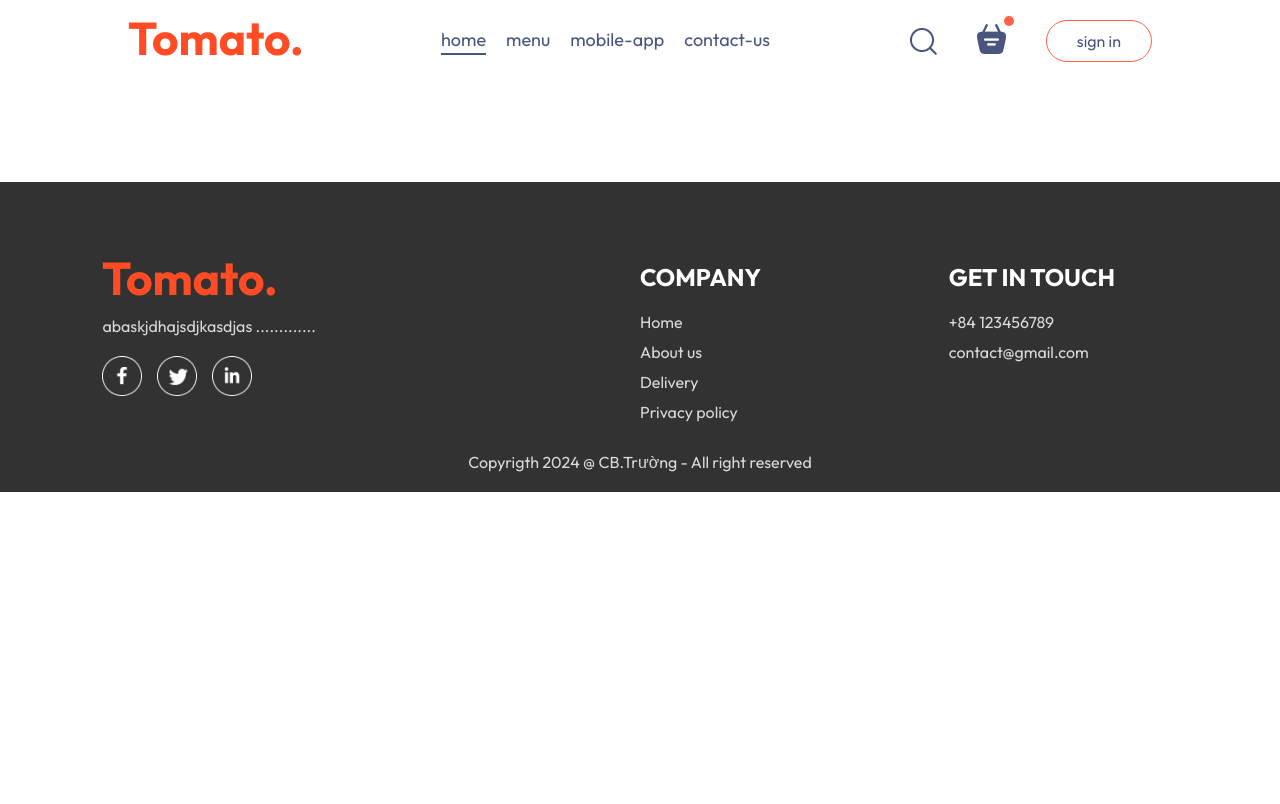
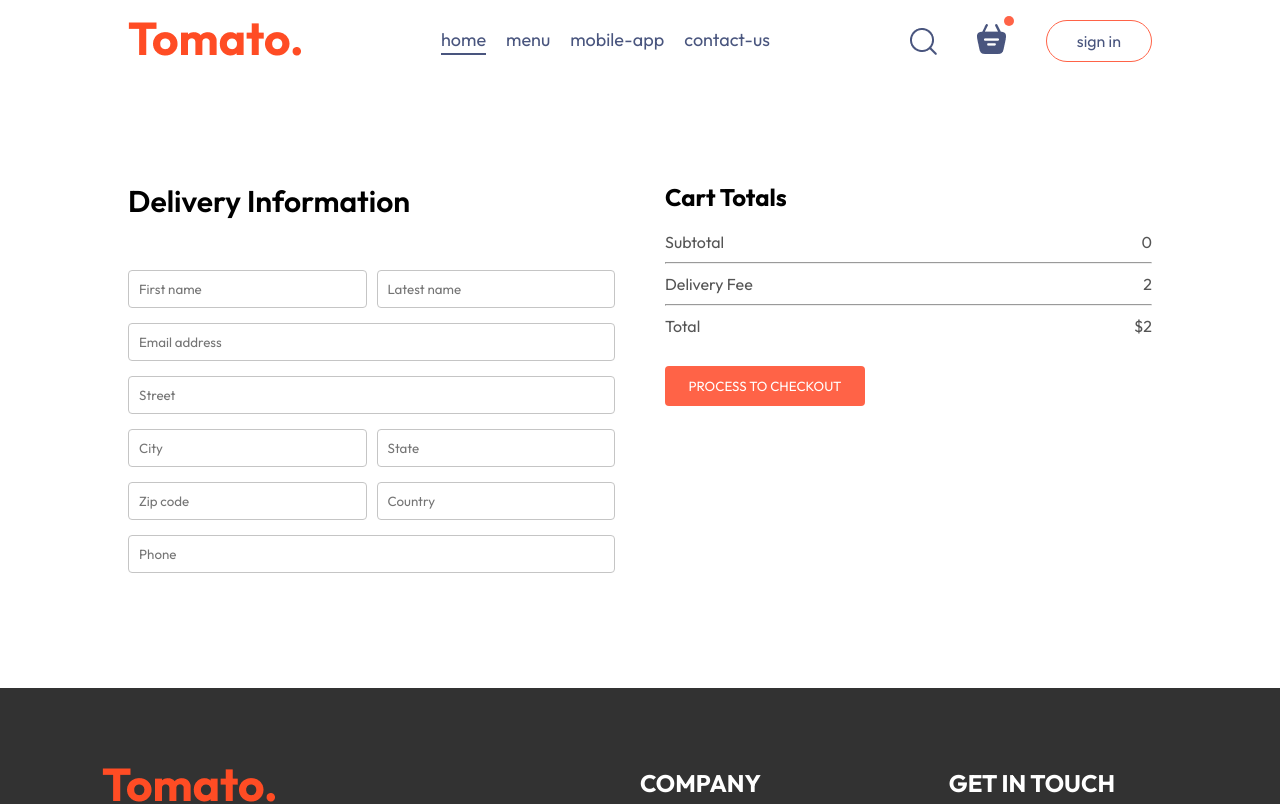
Before and after one commit to cbtruong/MERN-FoodDel, a React (Vite) app in the folder frontend/: page /order in a window 1280 px wide. Shown: the top 804 px of the page. Built offline with nearby package versions, Linux system fonts and the light colour scheme.

Commit message:
feat(ui) : create PlaceOrder page

```diff
--- a/frontend/src/pages/Cart/Cart.jsx
+++ b/frontend/src/pages/Cart/Cart.jsx
@@ -50,13 +50,12 @@
               </div>
               <hr />
               <div className="cart-total-details">
-                <p>Delivery Fee</p>
-                <p>{2}</p>
+                <p>${getTotalCartAmount()===0 ? 0 : 2}</p>
               </div>
               <hr />
               <div className="cart-total-details">
                 <p>Total</p>
-                <p>${getTotalCartAmount()+2}</p>
+                <p>${getTotalCartAmount()==0 ? 0 : getTotalCartAmount()+2}</p>
               </div>
               <button onClick={()=> navigate("/order")}>PROCESS TO CHECKOUT</button>
           </div>
--- a/frontend/src/pages/PlaceOrder/PlaceOrder.css
+++ b/frontend/src/pages/PlaceOrder/PlaceOrder.css
@@ -0,0 +1,35 @@
+.place-order{
+    display: flex;
+    align-items: start;
+    justify-content: space-between;
+    gap: 50px;
+    margin-top: 100px;
+}
+.place-order-left{
+    width: 100%;
+    max-width: max(30%, 500px);
+}
+.place-order-left .title{
+    font-size: 30px;
+    font-weight: 600;
+    margin-bottom: 50px;
+}
+.place-order-left input{
+    margin-bottom: 15px;
+    width: 100%;
+    padding: 10px;
+    border: 1px solid #c5c5c5;
+    border-radius: 4px;
+    outline-color: var(--primary-color);
+}
+.place-order-left .multi-fields{
+    display: flex;
+    gap: 10px;
+}
+.place-order-right{
+    width: 100%;
+    max-width: max(40%,500px);
+}
+.place-order .cart-total button{
+    margin-top: 30px;
+}
--- a/frontend/src/pages/PlaceOrder/PlaceOrder.jsx
+++ b/frontend/src/pages/PlaceOrder/PlaceOrder.jsx
@@ -1,12 +1,56 @@
-import React from 'react'
+import React, { useContext } from 'react'
 import './PlaceOrder.css'
+import { StoreContext } from '../../context/StoreContext'
 
 const PlaceOrder = () => {
+  const {getTotalCartAmount}=useContext(StoreContext);
   return (
-    <div>
+    <div className='place-order'>
+        <div className="place-order-left">
+            <p className="title">Delivery Information</p>
+            <div className="multi-fields">
+              <input type="text" placeholder='First name' />
+              <input type="text" placeholder='Latest name'/>
+            </div>
+            <input type="email" placeholder='Email address'/>
+            <input type="text" placeholder='Street'/>
+            <div className="multi-fields">
+              <input type="text" placeholder='City' />
+              <input type="text" placeholder='State'/>
+            </div>
+            <div className="multi-fields">
+              <input type="text" placeholder='Zip code' />
+              <input type="text" placeholder='Country'/>
+            </div>
+            <input type="text" placeholder='Phone' />
 
+        </div>
+        <div className="place-order-right">
+          <div className="cart-total">
+          <h2>Cart Totals</h2>
+          <div>
+              <div className="cart-total-details">
+                <p>Subtotal</p>
+                <p>{getTotalCartAmount()}</p>
+              </div>
+              <hr />
+              <div className="cart-total-details">
+                <p>Delivery Fee</p>
+                <p>{2}</p>
+              </div>
+              <hr />
+              <div className="cart-total-details">
+                <p>Total</p>
+                <p>${getTotalCartAmount()+2}</p>
+              </div>
+              <button >PROCESS TO CHECKOUT</button>
+          </div>
+
+        </div>
+        </div>
     </div>
   )
+
 }
 
 export default PlaceOrder
```
